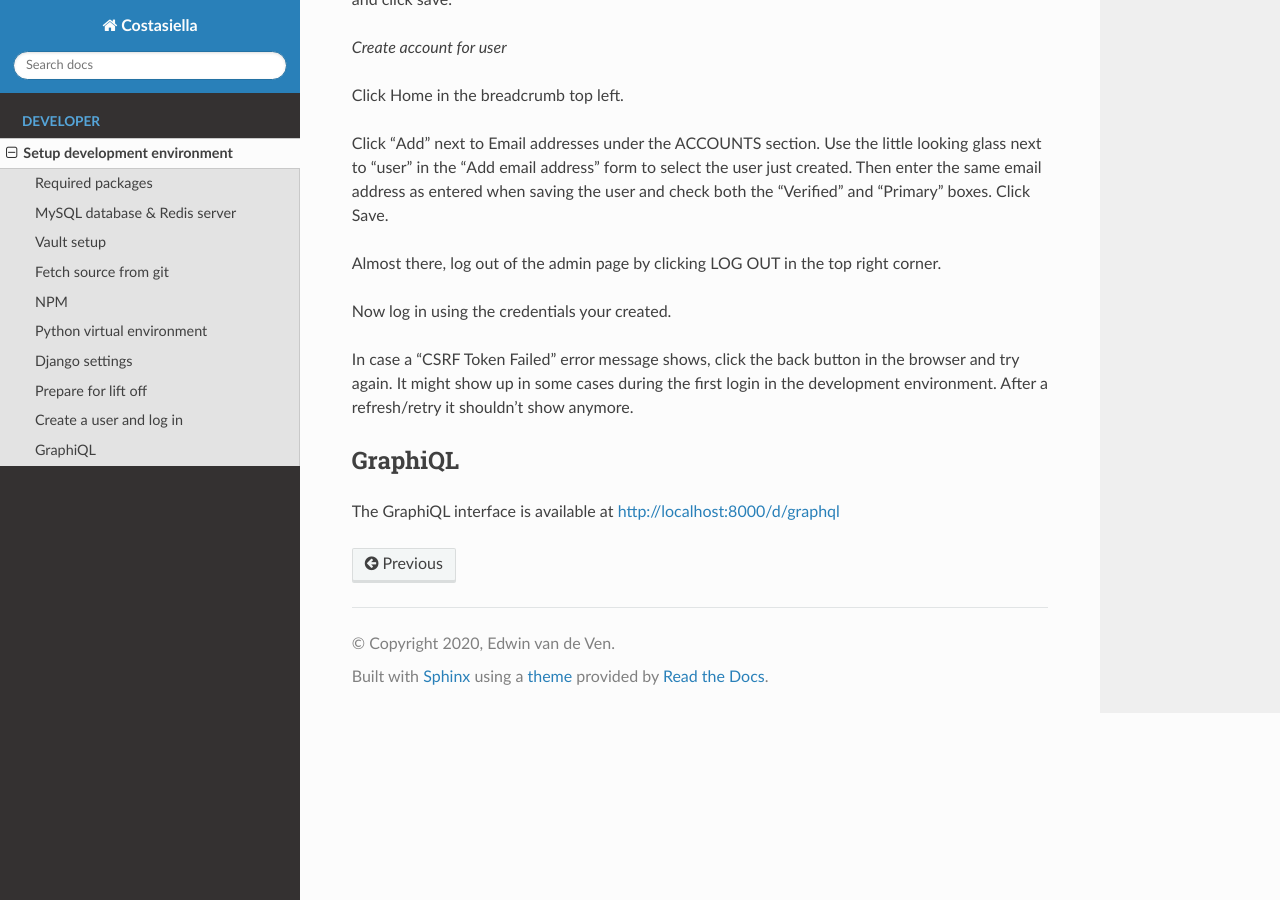
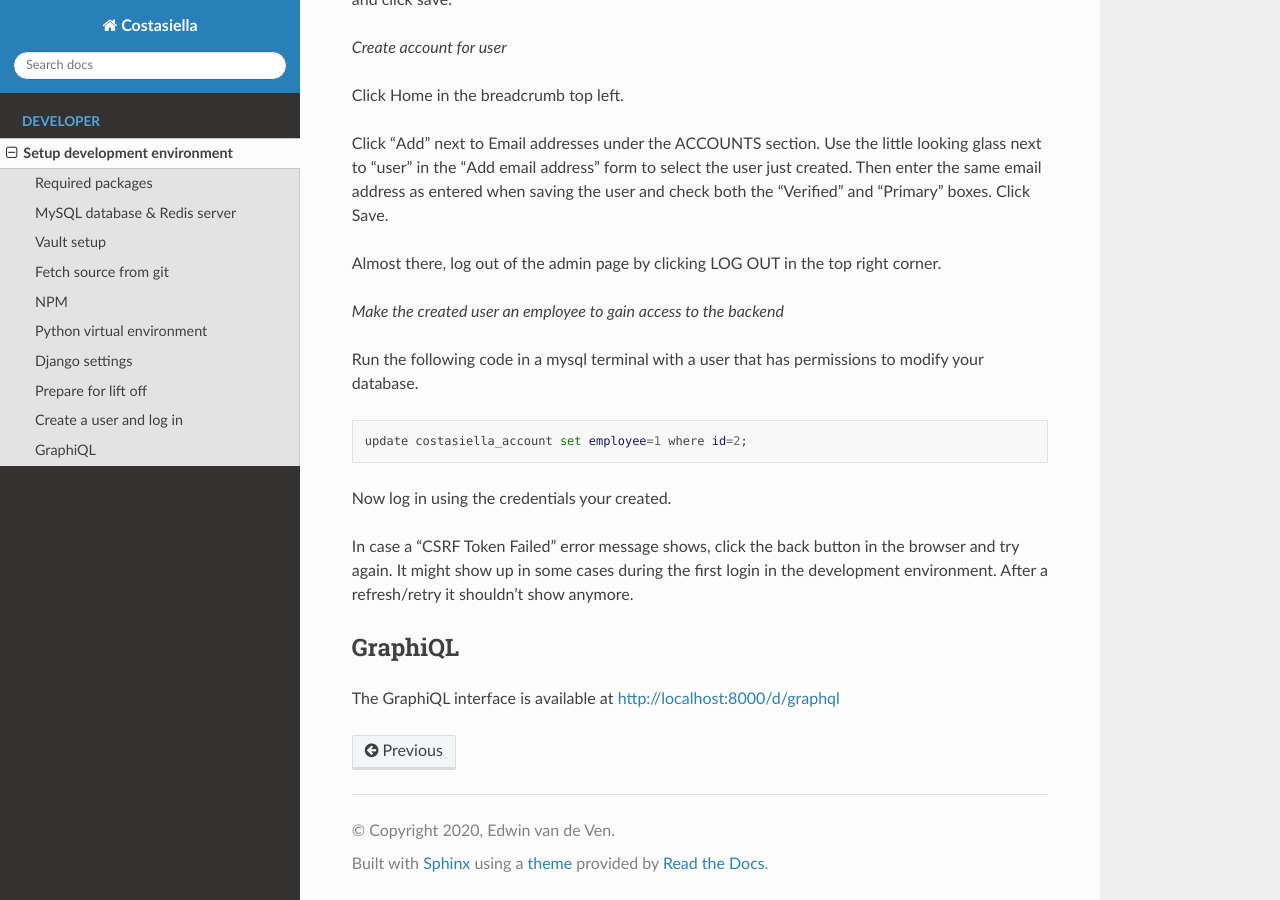
Before and after one commit to costasiella/costasiella_docs, a Sphinx documentation site: the page built from source/developer/setup_development_environment.rst, in a window 1280 px wide and 900 px high, scrolled down 3791 px. Built offline with Sphinx 7.4.7 and the Read the Docs theme 2.0.0, drawn with Linux system fonts in a browser that asks for light colours.

Commit message:
Add step to make the first user an employee

```diff
--- a/source/developer/setup_development_environment.rst
+++ b/source/developer/setup_development_environment.rst
@@ -196,9 +196,17 @@ Click Save.
 
 Almost there, log out of the admin page by clicking LOG OUT in the top right corner.
 
+*Make the created user an employee to gain access to the backend*
+
+Run the following code in a mysql terminal with a user that has permissions to modify your database.
+
+.. code-block:: bash
+
+    update costasiella_account set employee=1 where id=2;
+
+
 
 Now log in using the credentials your created.
-
 
 In case a “CSRF Token Failed” error message shows, click the back button in the browser and try again.
 It might show up in some cases during the first login in the development environment. After a refresh/retry it shouldn’t show anymore.
```
